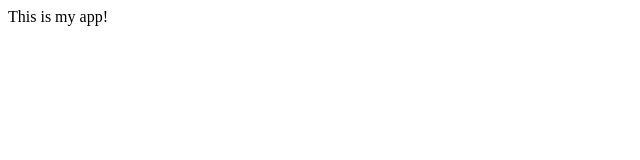
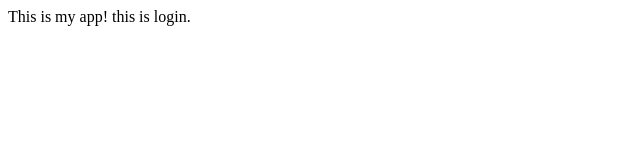
Before and after one commit to shoaib7k/myappsample, a plain HTML site: page index.html in a window 1280 px wide. Shown: the whole page, without its empty margins (0-640 px from the left). Drawn offline with Linux system fonts and the light colour scheme.

```diff
--- a/index.html
+++ b/index.html
@@ -6,5 +6,7 @@
     </head>
     <body>
         This is my app!
+
+        this is login.
     </body>
 </html>
```
Also changed, not shown: login.html (added).
